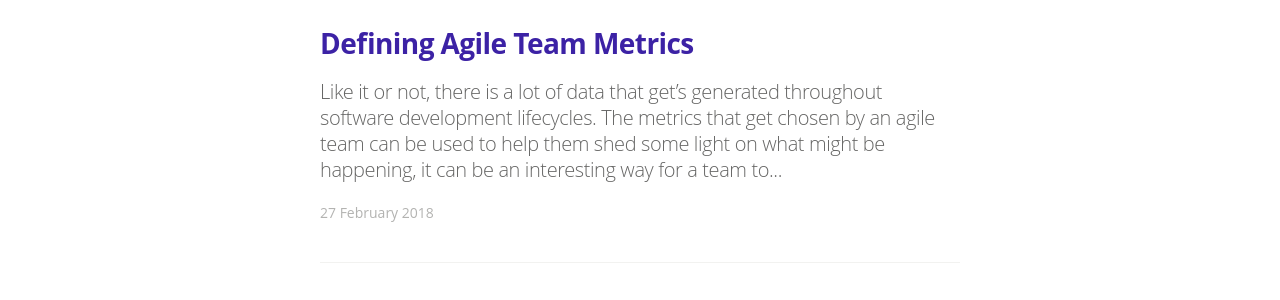
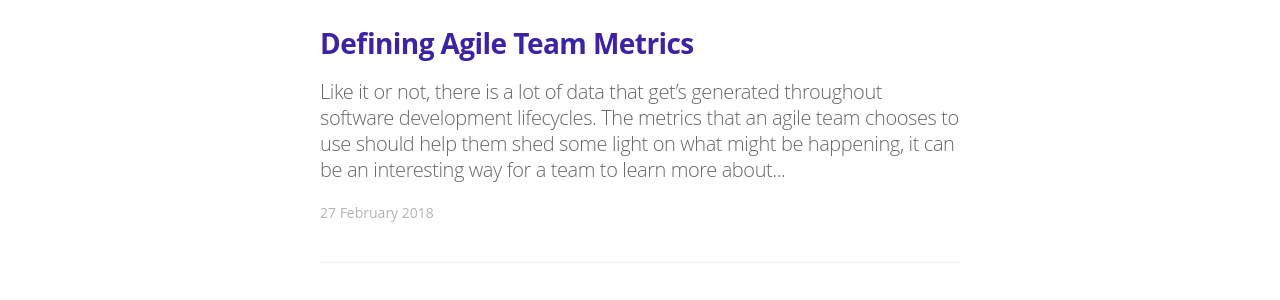
Before and after one commit to IamJackReed/JackReed, a Jekyll site: the page built from index.html, in a window 1280 px wide. Shown: the part 750-1050 px from the top of the page. Built offline with Jekyll 4.4.1, drawn with Linux system fonts in a browser that asks for light colours; nearby versions of some CDN libraries; some web fonts are replaced; the list of posts is cut into pages by our own code.

Commit message:
Update 2018-02-27-defining-agile-team-metrics.md

```diff
--- a/_posts/2018-02-27-defining-agile-team-metrics.md
+++ b/_posts/2018-02-27-defining-agile-team-metrics.md
@@ -8,7 +8,7 @@ image: /assets/article_images/2018-02-27-defining-agile-team-metrics/agile-metri
 image2: /assets/article_images/2018-02-27-defining-agile-team-metrics/agile-metrics-mobile.jpg
 ---
 <span style="color:#00000; font-family: 'open sans'; font-size: 1em; font-size: 20px; font-weight: 200; hyphens: none;">
-Like it or not, there is a lot of data that get's generated throughout software development lifecycles. The metrics that get chosen by an agile team can be used to help them shed some light on what might be happening, it can be an interesting way for a team to learn more about their performance, and it forms part of an important aspect of experimentation.
+Like it or not, there is a lot of data that get's generated throughout software development lifecycles. The metrics that an agile team chooses to use should help them shed some light on what might be happening, it can be an interesting way for a team to learn more about their systems and performance, and it forms part of an important aspect of experimentation.
 
 ## Experimenting
 <span style="color:#00000; font-family: 'open sans'; font-size: 1em; font-size: 20px; font-weight: 200; hyphens: none;">
```
